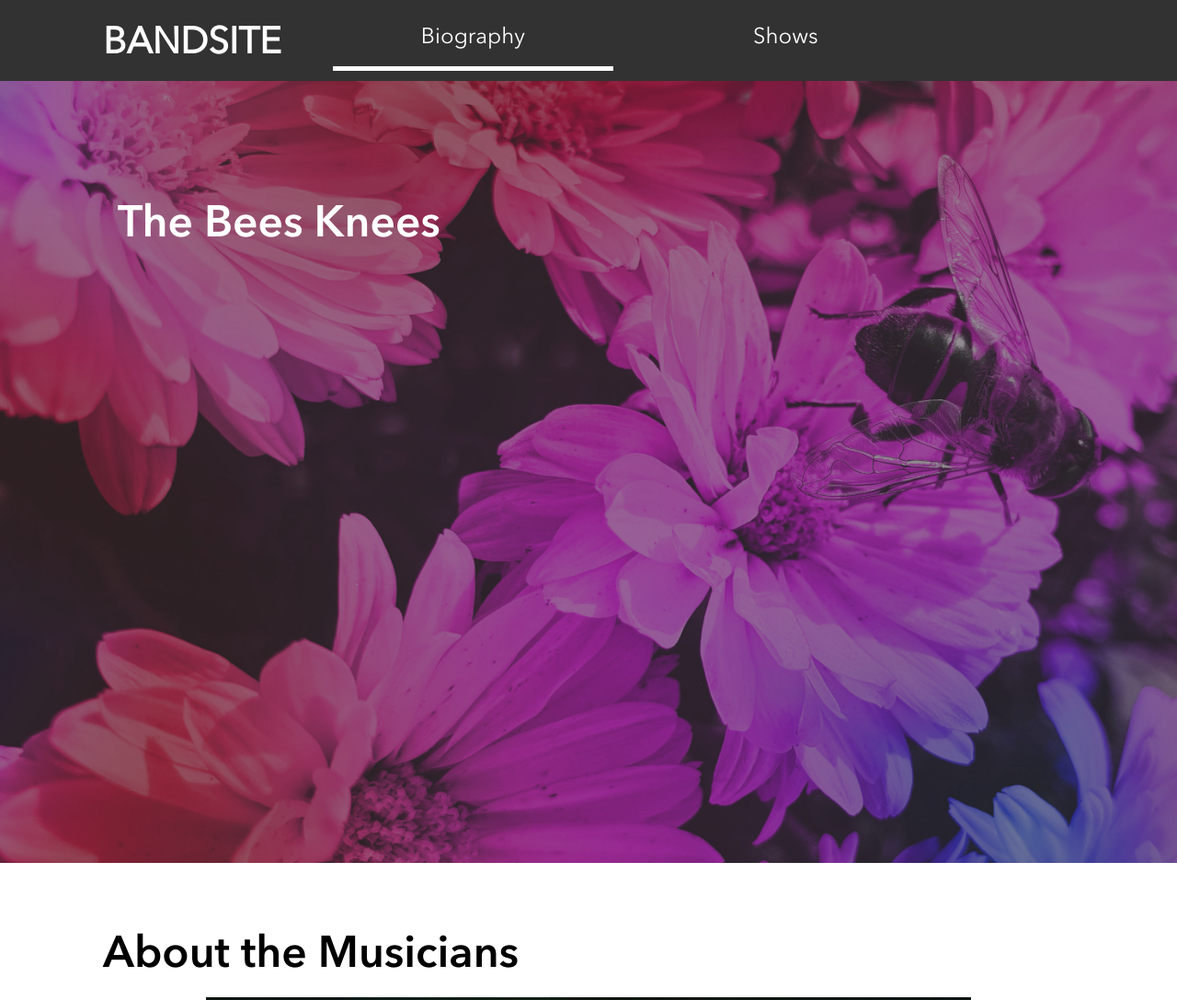
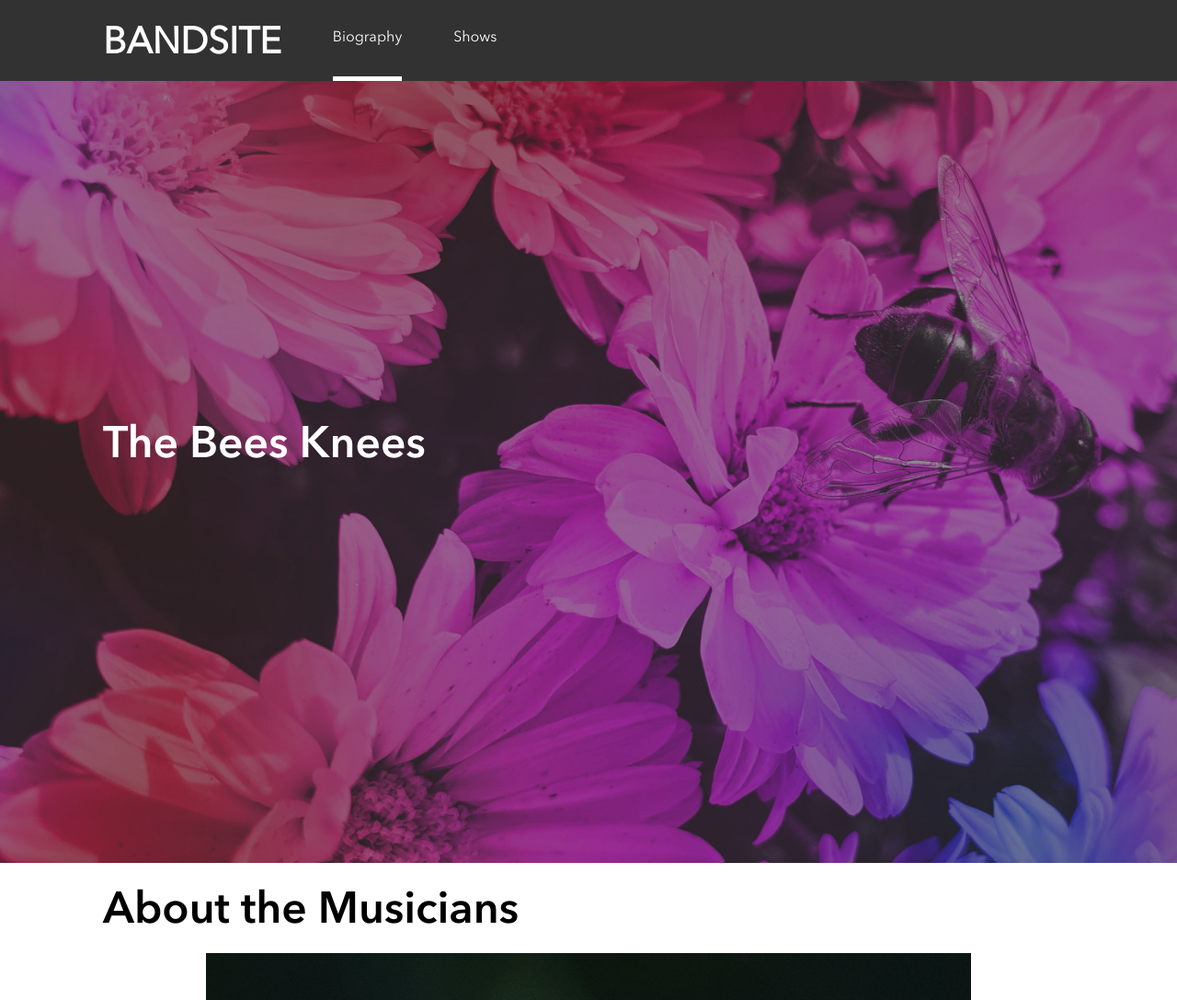
Before and after one commit to mastales/bandsite-project, a plain HTML site: page index.html in a window 1280 px wide. Shown: the top 1087 px of the page at 92% size. Drawn offline with Linux system fonts and the light colour scheme.

Commit message:
continued styling for desktop and tablet

```diff
--- a/styles/partials/_body.scss
+++ b/styles/partials/_body.scss
@@ -13,7 +13,7 @@
 
 // Code for SCSS
 .body {
-    padding: 3rem 1rem 2rem 1rem;
+    padding: 0rem 1rem 2rem 1rem;
 
 
 // Make adjustments to font sizes on Mobile & Tablet
@@ -79,12 +79,16 @@
             margin: 0 3rem 0 0;
         }
 
+        @include desktop() {
+            margin: 0 3rem 0 0;
+        }
+
     }
 }
 
 .body {
     @include desktop() {
-        padding: 3rem 7rem 2rem 7rem;
+        padding: 0rem 7rem 2rem 7rem;
     }
 
     &__container {
--- a/styles/partials/_gallery.scss
+++ b/styles/partials/_gallery.scss
@@ -49,7 +49,7 @@
 
         @include tablet() {
             width: 30%;
-            margin: 0 1.25rem 0 0;
+            margin: 0 1rem 0 0;
         }
     }
 }
@@ -74,7 +74,12 @@
     }
 
     &__gallery-img {
-        width: 30%;
-        margin: 0 2rem 0 0;
+        @include desktop() {
+            width: 30%;
+            height: auto;
+            object-fit: cover;
+            padding: 0 0 1rem 0;
+            margin: 0 1rem 0 0;
+        }
     }
 }
--- a/styles/partials/_header.scss
+++ b/styles/partials/_header.scss
@@ -65,6 +65,7 @@
             margin: 0 0 0 3.5rem;
             padding: 2rem 0rem 2rem 0rem;
         }
+
     }
 
     &__list-item--active {
@@ -72,6 +73,13 @@
         border-bottom: 5px white solid;
 
         @include tablet() {
+            font-size: 1rem;
+            padding: 2rem 0rem 2rem 0rem;
+            border-bottom: 5px white solid;
+        }
+
+        @include desktop() {
+            font-size: 1rem;
             padding: 2rem 0rem 2rem 0rem;
             border-bottom: 5px white solid;
         }
@@ -97,8 +105,9 @@
 
    &__list-item {
     @include desktop() {
-        font-size: 1.5rem;
+        font-size: 1rem;
         margin: 0 0 0 3.5rem;
+        padding: 2rem 0rem 2rem 0rem;
     }
    }
 
--- a/styles/partials/_hero.scss
+++ b/styles/partials/_hero.scss
@@ -26,14 +26,17 @@
         margin: 0;
         display: flex;
         position: absolute;
-        top: 8rem;
+        top: 9.5rem;
         align-self: flex-end;
-        margin-left: 1rem;
         z-index: 100;
 
         @include tablet {
           margin-left: 2.25rem;
-          top: 13rem;
+          top: 15rem;
+        }
+
+        @include desktop() {
+            top: 23rem;
         }
     }
 
```
Also changed, not shown: styles/bio.css.
